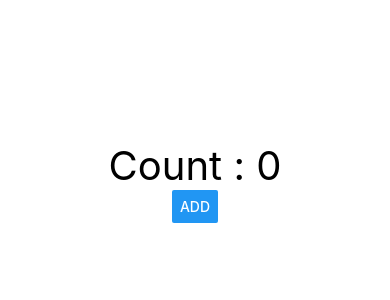
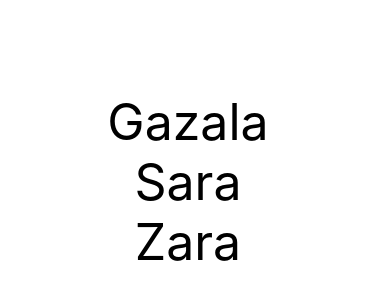
Before and after one commit to Gazala939/firstappnative, a React Native app: screen / in a window 390 px wide. Shown: the part 240-540 px from the top of the page. Built offline with nearby package versions, Linux system fonts and the light colour scheme.

Commit message:
array and map funtion

```diff
--- a/App.tsx
+++ b/App.tsx
@@ -1,25 +1,18 @@
-import {StyleSheet, Text, View,Button } from 'react-native';
-import { useEffect, useState } from 'react'
+import {StyleSheet, Text, View } from 'react-native';
+
 
 
 
 function App() {
-    const[count, setCount] = useState(0)
-    useEffect(()=>{
-        console.log("App loaded")
-    },[])
-
-    useEffect(()=>{
-        console.log('Count Changed', count);
-    },[count]);
+   const names = ['Gazala' , 'Sara' , 'Zara']
 
    return(
     <View style = {styles.container} >
+        {names.map((obj,index)=>{
+            return(
+            <Text style={{fontSize: 50}} key = {index}>{obj} </Text>
+        )})}
 
-        <Text style ={{ fontSize:40 }}>
-            Count : {count}
-        </Text>
-        <Button title = "Add" onPress = {()=> setCount(count +1)} />
     </View>
 
 );
```
